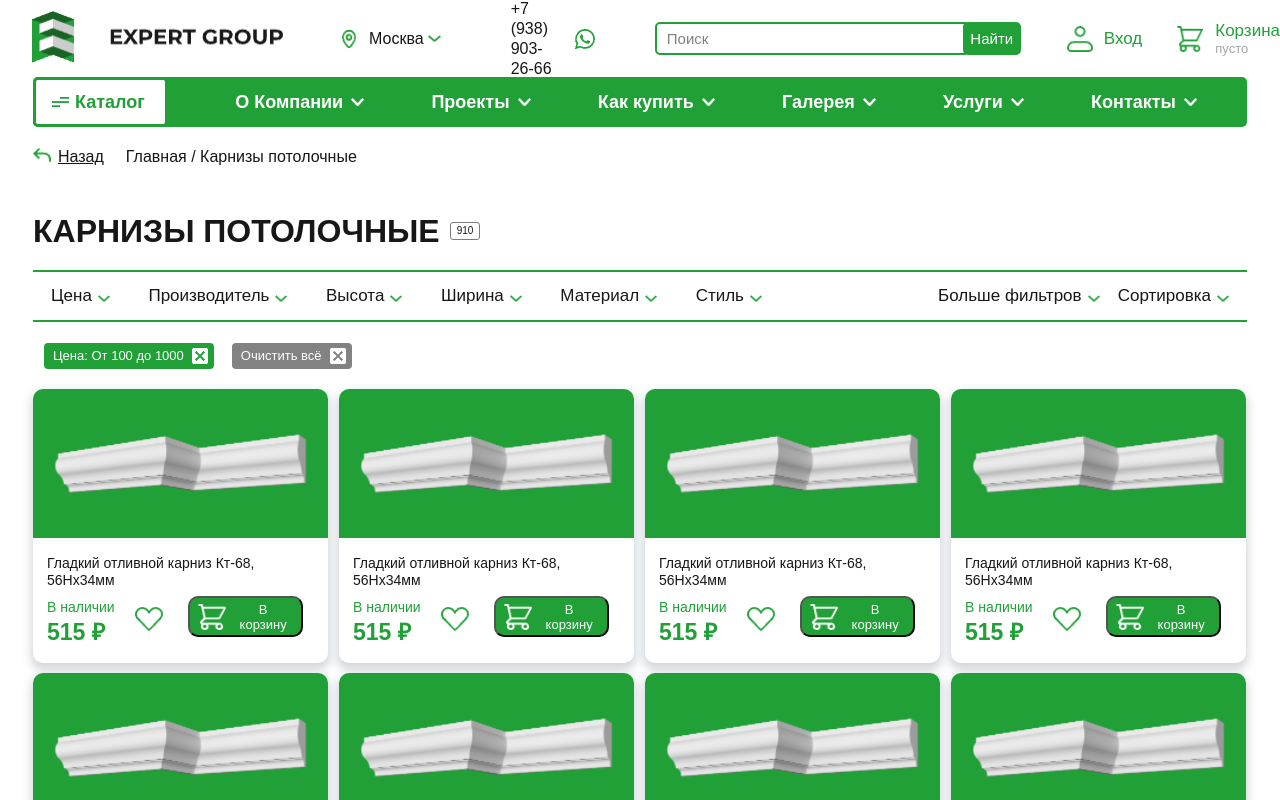
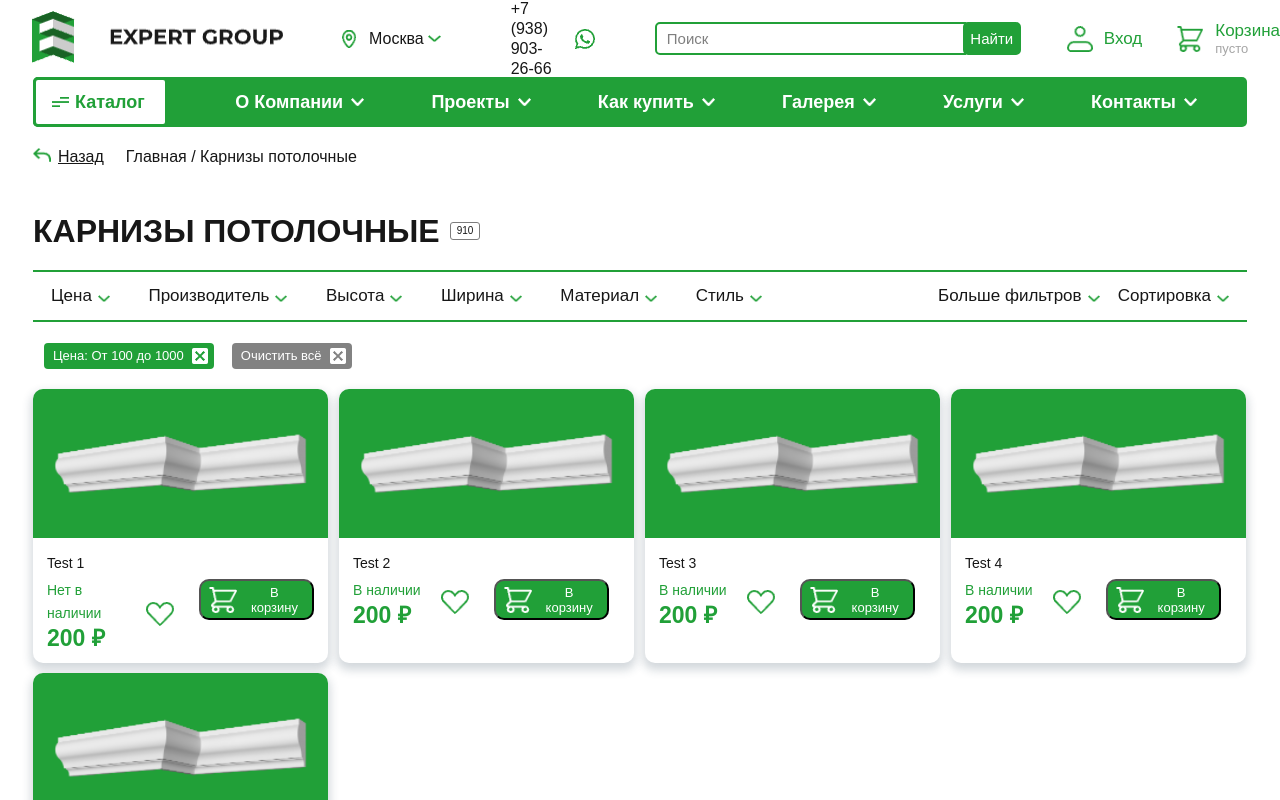
Before and after one commit to elbukaevzaur/expert-group-frontend, a Next.js app: page /products in a window 1280 px wide. Shown: the top 800 px of the page. Built offline with nearby package versions, Linux system fonts and the light colour scheme.

Commit message:
Подключение react-redux

```diff
--- /dev/null
+++ b/src/app/StoreProvider.tsx
@@ -0,0 +1,17 @@
+'use client'
+import { useRef } from 'react'
+import { Provider } from 'react-redux'
+import { store, AppStore } from '../lib/store'
+
+export default function StoreProvider({
+    children,
+}: {
+    children: React.ReactNode
+}) {
+    const storeRef = useRef<AppStore | null>(null)
+    if (!storeRef.current) {
+        storeRef.current = store()
+    }
+
+    return <Provider store={storeRef.current}>{children}</Provider>
+}
--- a/src/app/layout.tsx
+++ b/src/app/layout.tsx
@@ -1,24 +1,9 @@
-import type { Metadata } from "next";
-import localFont from "next/font/local";
+"use client"
+
 import "./globals.css";
 import Dashboard from "@/components/dashboard";
 import Footer from "@/components/footer";
-
-const geistSans = localFont({
-  src: "./fonts/GeistVF.woff",
-  variable: "--font-geist-sans",
-  weight: "100 900",
-});
-const geistMono = localFont({
-  src: "./fonts/GeistMonoVF.woff",
-  variable: "--font-geist-mono",
-  weight: "100 900",
-});
-
-export const metadata: Metadata = {
-  title: "Create Next App",
-  description: "Generated by create next app",
-};
+import StoreProvider from "./StoreProvider";
 
 export default function RootLayout({
   children,
@@ -28,9 +13,11 @@ export default function RootLayout({
   return (
     <html lang="en">
       <body>
-        <Dashboard />
-        {children}
-        <Footer/>
+        <StoreProvider>
+          <Dashboard />
+          {children}
+          <Footer />
+        </StoreProvider>
       </body>
     </html>
   );
--- a/src/app/products/page.tsx
+++ b/src/app/products/page.tsx
@@ -1,10 +1,13 @@
+'use client'
+
 import ProductsFilter from "@/components/products-filter";
-import ProductsListItem from "@/components/products-list-item";
-import Link from "next/link";
 import Image from "next/image";
+import { useAppSelector } from "@/lib/hooks";
+import { ProductsListItem } from "@/components/products-list-item";
 
 export default function Products() {
-    const products = [1, 2, 3, 4, 5, 6, 7, 8, 9, 10]
+    const { list } = useAppSelector((state) => state.products);
+
     return (
         <div className="products">
             <div className="products__info_wrapper">
@@ -16,8 +19,8 @@ export default function Products() {
             <ProductsFilter />
             <div className="items">
             {
-                products.map((m, index) => {
-                    return <ProductsListItem key={index}/>
+                list.map((item, index) => {
+                    return <ProductsListItem key={index} product={item}/>
                 })
             }
             </div>
--- a/src/components/products-list-item.tsx
+++ b/src/components/products-list-item.tsx
@@ -1,27 +1,38 @@
 import Link from "next/link";
 import Image from "next/image";
 
+interface ProductsProps {
+    key: number;
+    product: {
+        id: number,
+        name: string;
+        price: number;
+        currentQuantity: number;
+    }
+}
 
-export default function ProductsListItem() {
+export const ProductsListItem = (props: ProductsProps) => {
+
+    const { product } = props;
 
     return (
         <div className="item">
             <Link href='/products/details'>
-            <Image className="item__image" src={'/images/image.png'} alt="Карниз" width={295} height={149}/>
+                <Image className="item__image" src={'/images/image.png'} alt="Карниз" width={295} height={149} />
             </Link>
             <div className="item__info">
-                <h3 className="item__name">Гладкий отливной карниз Кт-68, 56Hx34мм</h3>
+                <h3 className="item__name">{product.name}</h3>
                 <div className="item__wrraper">
                     <div className="item__conteiner">
-                        <h3 className="item__text">В наличии</h3>
-                        <h2 className="item__price">515 &#8381;</h2>
+                        <h3 className="item__text">{product.currentQuantity > 0? 'В наличии' : 'Нет в наличии'}</h3>
+                        <h2 className="item__price">{product.price} &#8381;</h2>
                     </div>
                     <div className="item__action">
                         <button className="item__like">
-                            <Image src={'/images/Like.png'} alt="Лайк" width={28} height={24}/>
+                            <Image src={'/images/Like.png'} alt="Лайк" width={28} height={24} />
                         </button>
                         <button className="item__basket">
-                            <Image src={'/images/Basket_white.png'} alt="Лайк" width={28} height={26}/>
+                            <Image src={'/images/Basket_white.png'} alt="Лайк" width={28} height={26} />
                             <h3 className="item__basket_text">В корзину</h3>
                         </button>
                     </div>
--- /dev/null
+++ b/src/lib/hooks.ts
@@ -0,0 +1,6 @@
+import { useDispatch, useSelector, useStore } from 'react-redux'
+import type { RootState, AppDispatch, AppStore } from './store'
+
+export const useAppDispatch = useDispatch.withTypes<AppDispatch>()
+export const useAppSelector = useSelector.withTypes<RootState>()
+export const useAppStore = useStore.withTypes<AppStore>()
--- /dev/null
+++ b/src/lib/reducers/products.ts
@@ -0,0 +1,41 @@
+import { createSlice } from '@reduxjs/toolkit';
+
+const products = createSlice({
+    name: 'profile',
+    initialState: {
+        list: [{
+            id: 1,
+            name: 'Test 1',
+            price: 200,
+            currentQuantity: 0
+        },{
+            id: 2,
+            name: 'Test 2',
+            price: 200,
+            currentQuantity: 300
+        },{
+            id: 3,
+            name: 'Test 3',
+            price: 200,
+            currentQuantity: 300
+        },{
+            id: 4,
+            name: 'Test 4',
+            price: 200,
+            currentQuantity: 300
+        },{
+            id: 5,
+            name: 'Test 5',
+            price: 200,
+            currentQuantity: 300
+        },]
+    },
+    reducers: {
+        SET_NAME: (state, action) => {
+            // state.name = action.payload;
+        }
+    }
+});
+
+export const { SET_NAME } = products.actions;
+export default products.reducer;
--- /dev/null
+++ b/src/lib/store.ts
@@ -0,0 +1,14 @@
+import { configureStore } from '@reduxjs/toolkit'
+import productsReducer from './reducers/products';
+
+export const store = () => {
+    return configureStore({
+        reducer: {
+            products: productsReducer
+        },
+    })
+}
+
+export type AppStore = ReturnType<typeof store>
+export type RootState = ReturnType<AppStore['getState']>
+export type AppDispatch = AppStore['dispatch']
```
Also changed, not shown: package.json (+5 -2 lines), 1 other file (tests, documents, lock files or other folders).
